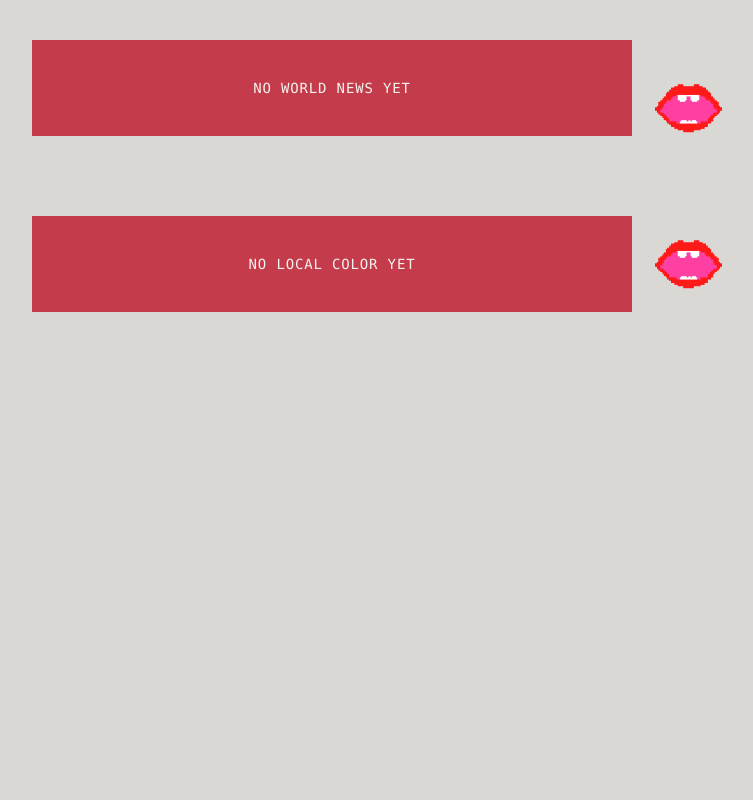
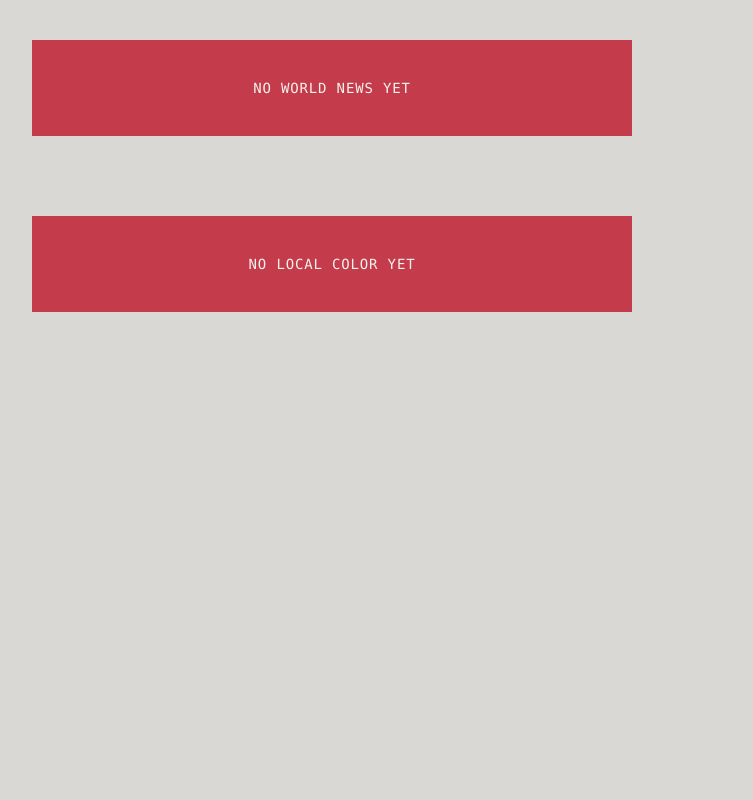
Before and after one commit to botica/newschomp, a Django app: page / in a window 1280 px wide. Shown: the whole page, without its empty margins (308-1061 px from the left). Run offline with Django 5.2, Linux system fonts and the light colour scheme; data that the repository does not hold is empty.

Commit message:
move refresh button to article card

```diff
--- a/newschomp/chomp/static/chomp/css/style.css
+++ b/newschomp/chomp/static/chomp/css/style.css
@@ -19,7 +19,6 @@ body {
     font-family: "SF Mono", "Consolas", "Monaco", "Menlo", monospace;
     background: var(--bg);
     min-height: 100vh;
-    min-width: 550px;
     padding: 20px 16px;
     color: var(--text-dark);
 }
@@ -60,13 +59,13 @@ header {
 
 /* Refresh Button */
 .refresh-btn {
-    position: absolute;
-    top: 50%;
-    right: -90px;
-    transform: translateY(-50%);
-    width: 67px;
+    display: block;
+    margin: 3px auto 0;
+    width: 50px;
     height: auto;
     cursor: pointer;
+    padding: 2px;
+    background: white;
 }
 
 #world-content,
--- a/newschomp/chomp/templates/chomp/article_partial.html
+++ b/newschomp/chomp/templates/chomp/article_partial.html
@@ -1,7 +1,9 @@
+{% load static %}
 {% if article %}
     <article class="article-card">
+        <img src="{% static 'chomp/images/mouth.png' %}" alt="Refresh" title="GENERATE NEW CHOMP" class="refresh-btn" data-category="{{ category }}" data-frame1="{% static 'chomp/images/mouth.png' %}" data-frame2="{% static 'chomp/images/mouth-2.png' %}">
         <h3 class="article-title">
-            <a href="{{ article.url }}" target="_blank">
+            <a href="{{ article.url }}" target="_blank" title="{{ article.url }}">
                 {% if article.ai_title %}
                     {{ article.ai_title }}
                 {% else %}
--- a/newschomp/chomp/templates/chomp/home.html
+++ b/newschomp/chomp/templates/chomp/home.html
@@ -8,12 +8,12 @@
 <body>
     <main class="feed">
         <section class="feed-section feed-world">
-            <img src="{% static 'chomp/images/mouth.png' %}" alt="Refresh" class="refresh-btn" data-category="world" data-frame1="{% static 'chomp/images/mouth.png' %}" data-frame2="{% static 'chomp/images/mouth-2.png' %}">
             <div id="world-content">
             {% if world_article %}
                 <article class="article-card">
+                    <img src="{% static 'chomp/images/mouth.png' %}" alt="Refresh" title="GENERATE NEW CHOMP" class="refresh-btn" data-category="world" data-frame1="{% static 'chomp/images/mouth.png' %}" data-frame2="{% static 'chomp/images/mouth-2.png' %}">
                     <h3 class="article-title">
-                        <a href="{{ world_article.url }}" target="_blank">
+                        <a href="{{ world_article.url }}" target="_blank" title="{{ world_article.url }}">
                             {% if world_article.ai_title %}
                                 {{ world_article.ai_title }}
                             {% else %}
@@ -56,12 +56,12 @@
         </section>
 
         <section class="feed-section feed-color">
-            <img src="{% static 'chomp/images/mouth.png' %}" alt="Refresh" class="refresh-btn" data-category="color" data-frame1="{% static 'chomp/images/mouth.png' %}" data-frame2="{% static 'chomp/images/mouth-2.png' %}">
             <div id="color-content">
             {% if color_article %}
                 <article class="article-card">
+                    <img src="{% static 'chomp/images/mouth.png' %}" alt="Refresh" title="GENERATE NEW CHOMP" class="refresh-btn" data-category="color" data-frame1="{% static 'chomp/images/mouth.png' %}" data-frame2="{% static 'chomp/images/mouth-2.png' %}">
                     <h3 class="article-title">
-                        <a href="{{ color_article.url }}" target="_blank">
+                        <a href="{{ color_article.url }}" target="_blank" title="{{ color_article.url }}">
                             {% if color_article.ai_title %}
                                 {{ color_article.ai_title }}
                             {% else %}
@@ -106,8 +106,6 @@
 
     <script>
         document.addEventListener('DOMContentLoaded', function() {
-            const refreshButtons = document.querySelectorAll('.refresh-btn');
-
             // Animation helper - toggles between two frames
             function startChompAnimation(img) {
                 const frame1 = img.dataset.frame1;
@@ -128,18 +126,21 @@
                 img.src = img.dataset.frame1; // Reset to original frame
             }
 
-            refreshButtons.forEach(button => {
-                button.addEventListener('click', async function(e) {
+            // Use event delegation for dynamically loaded buttons
+            document.querySelector('.feed').addEventListener('click', async function(e) {
+                const button = e.target.closest('.refresh-btn');
+                if (!button) return;
+
                 e.preventDefault();
 
-                    if (this.classList.contains('loading')) return;
+                if (button.classList.contains('loading')) return;
 
-                    const category = this.getAttribute('data-category');
+                const category = button.getAttribute('data-category');
                 const contentDiv = document.getElementById(category + '-content');
 
                 // Show loading state and start animation
-                    this.classList.add('loading');
-                    startChompAnimation(this);
+                button.classList.add('loading');
+                startChompAnimation(button);
 
                 try {
                     const response = await fetch(`/refresh/${category}/`, {
@@ -163,10 +164,9 @@
                     alert('Failed to fetch new article');
                 } finally {
                     // Stop animation and remove loading state
-                        stopChompAnimation(this);
-                        this.classList.remove('loading');
+                    stopChompAnimation(button);
+                    button.classList.remove('loading');
                 }
-                });
             });
 
             // Helper function to get CSRF token
--- a/newschomp/chomp/views.py
+++ b/newschomp/chomp/views.py
@@ -212,7 +212,8 @@ def refresh_article(request, category):
         # Render the article HTML
         context_key = f'{category}_article'
         html_content = render_to_string('chomp/article_partial.html', {
-            'article': article_created
+            'article': article_created,
+            'category': category
         })
 
         return JsonResponse({
```
Lines whose indentation alone changed are shown as unchanged.
